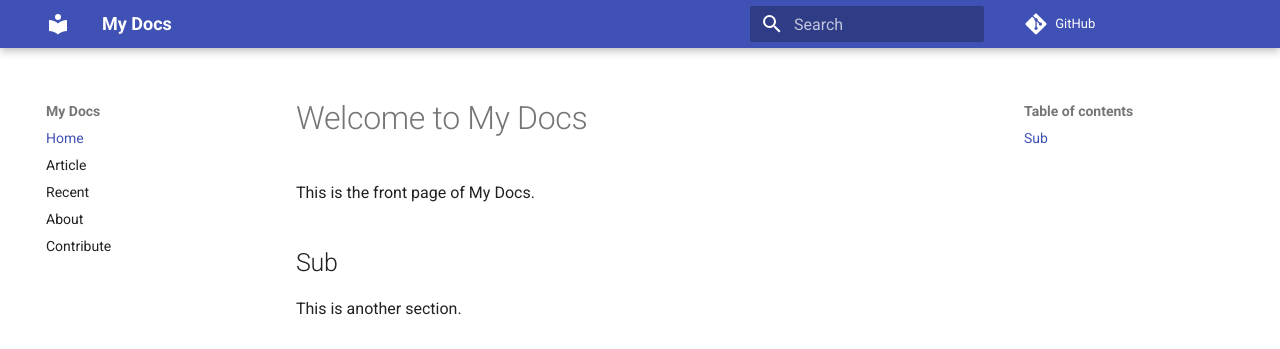
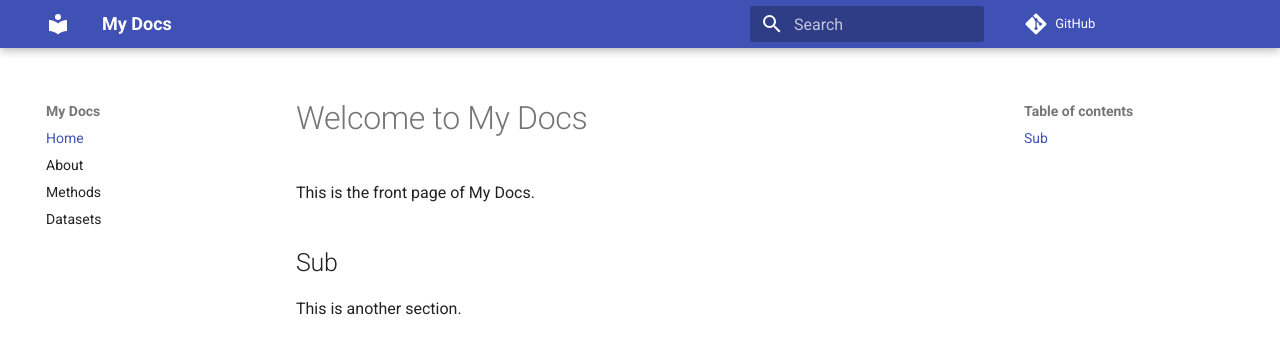
Before and after one commit to nmakke/MkDocsTest, an MkDocs documentation site: the page built from docs/index.md, in a window 1280 px wide. Shown: the top 349 px of the page. Built offline with MkDocs 1.6.1 and Material for MkDocs 9.7.7, drawn with Linux system fonts in a browser that asks for light colours; comment, search, counter and statistics services are not loaded.

Commit message:
Update mkdocs.yml

```diff
--- a/mkdocs.yml
+++ b/mkdocs.yml
@@ -7,7 +7,6 @@ theme:
   name: material
 nav:
     - Home: index.md
-    - Article: article.md
-    - Recent: recent.md
     - About: about.md
-    - Contribute: contribute.md
+    - Methods: methods.md
+    - Datasets: datasets.md
```
